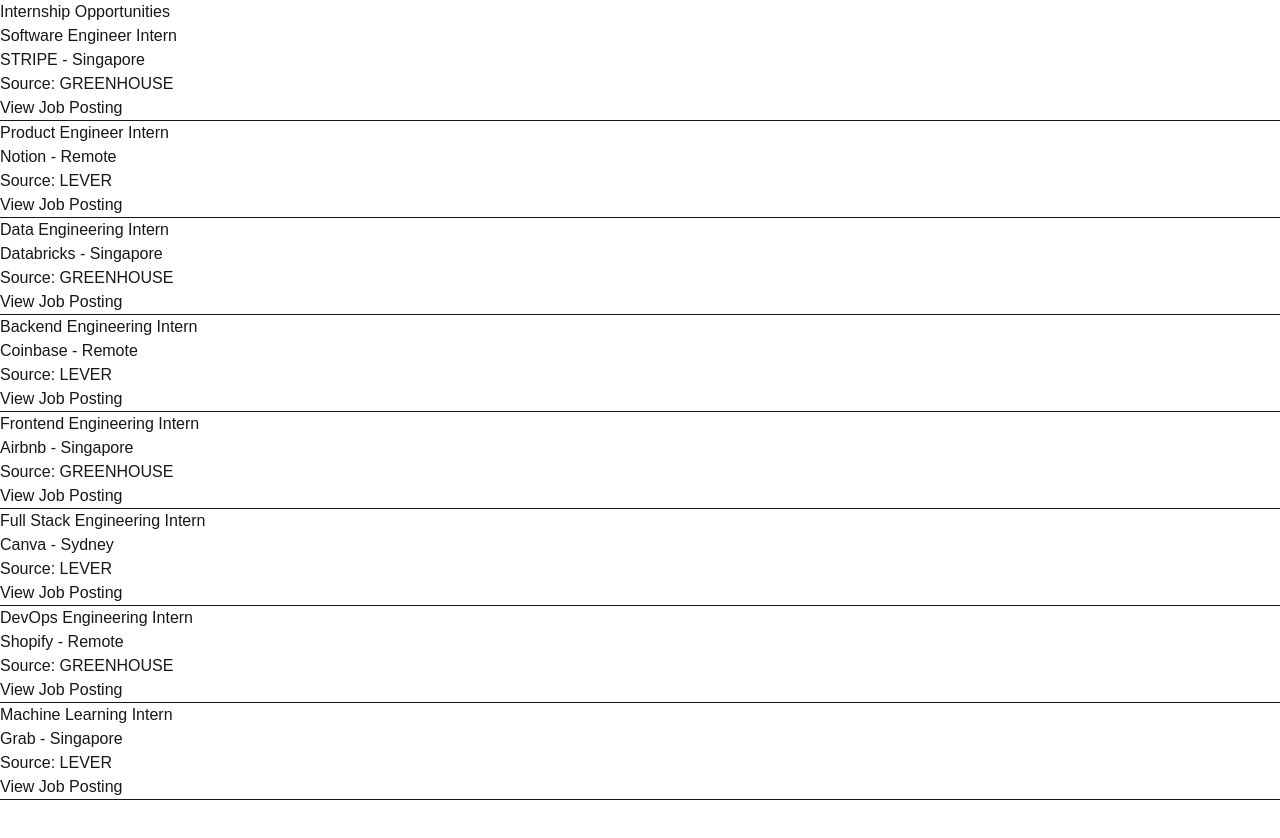
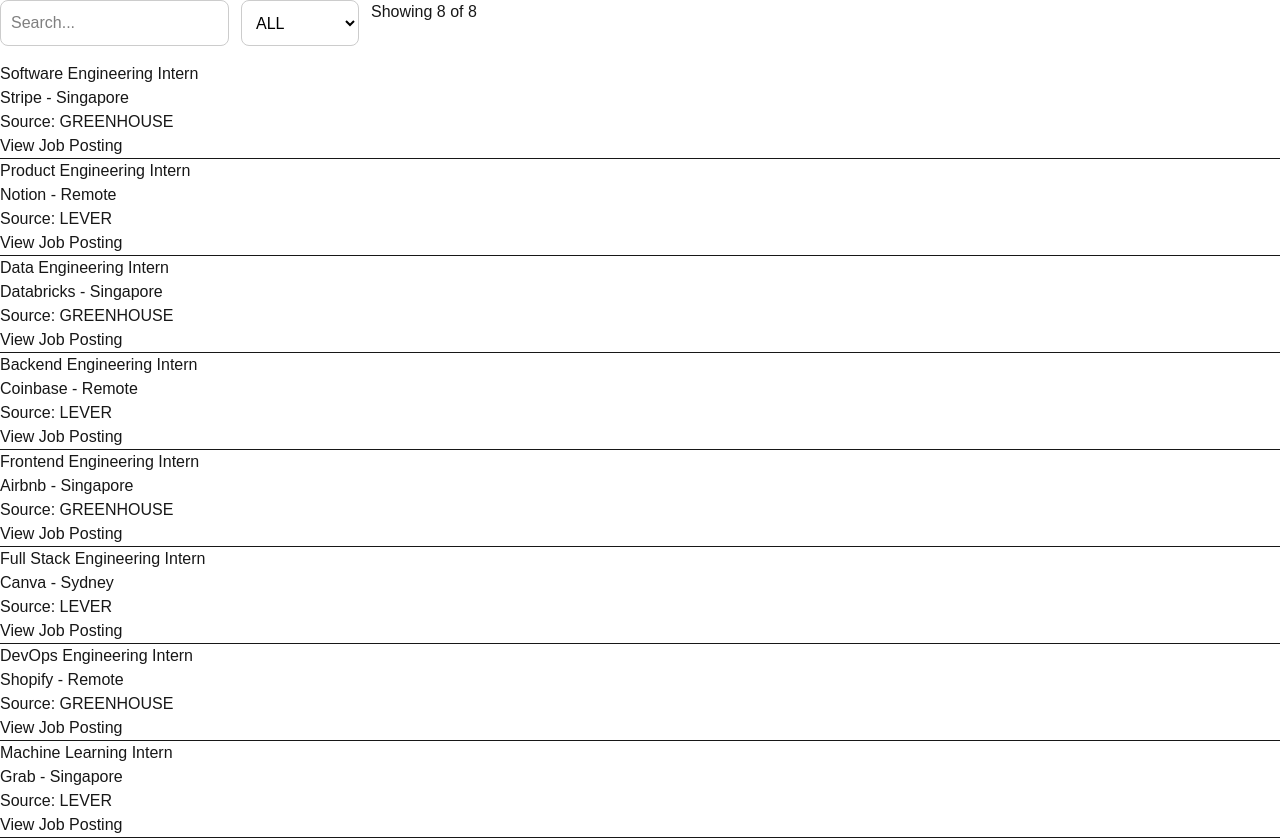
Before and after one commit to Swayam4717/internship-aggregator, a Next.js app in the folder internship-aggregator/: page /internship in a window 1280 px wide. Before the commit the page ends 800 px from the top, so only its background shows below. Built offline with nearby package versions, Linux system fonts and the light colour scheme.

Commit message:
FIltering and Searching functions

```diff
--- a/internship-aggregator/app/internship/page.tsx
+++ b/internship-aggregator/app/internship/page.tsx
@@ -1,29 +1,33 @@
-import type {JobPost} from "@/types/jobs";
+"use client";
+
+import { useMemo, useState } from "react";
+import type { JobPost } from "@/types/job";
+import { filterJobs } from "@/services/JobFilter";
+
 const MOCK_JOBS: JobPost[] = [
   {
     id: "1",
     source: "GREENHOUSE",
-        company: "STRIPE",
-        title: "Software Engineer Intern",
+    company: "Stripe",
+    title: "Software Engineering Intern",
     location: "Singapore",
     remoteType: "ONSITE",
-        postURL: "https://www.stripe.com/careers/software-engineer-intern",
-        ingestedAt: "2024-06-01T12:00:00Z",
-        postedAt: "2024-05-30T12:00:00Z",
-        hashKey: "stripe-software-engineer-intern-1"
-
+    postUrl: "https://boards.greenhouse.io/stripe/jobs/1",
+    ingestedAt: "2026-02-14T09:00:00.000Z",
+    postedAt: "2026-02-10T00:00:00.000Z",
+    hashKey: "stripe-software-engineering-intern-singapore"
   },
   {
     id: "2",
     source: "LEVER",
     company: "Notion",
-        title: "Product Engineer Intern",
+    title: "Product Engineering Intern",
     location: "Remote",
     remoteType: "REMOTE",
-        postURL: "https://www.notion.com/careers/product-engineer-intern",
-        ingestedAt: "2024-06-02T12:00:00Z",
-        postedAt: "2024-06-01T12:00:00Z",
-        hashKey: "notion-product-engineer-intern-2"
+    postUrl: "https://jobs.lever.co/notion/2",
+    ingestedAt: "2026-02-14T09:05:00.000Z",
+    postedAt: "2026-02-12T00:00:00.000Z",
+    hashKey: "notion-product-engineering-intern-remote"
   },
   {
     id: "3",
@@ -98,23 +102,78 @@
     hashKey: "grab-machine-learning-intern-singapore"
   }
 ];
+
+
 export default function InternshipPage() {
-    return(
+
+  const [keyword, setKeyword] = useState("");
+  const [company, setCompany] = useState("ALL");
+
+  const companies = useMemo(() => {
+    const unique = Array.from(
+      new Set(MOCK_JOBS.map((j) => j.company))
+    ).sort((a, b) => a.localeCompare(b));
+
+    return ["ALL", ...unique];
+  }, []);
+
+  const filteredJobs = useMemo(() => {
+    return filterJobs(MOCK_JOBS, keyword, company);
+  }, [keyword, company]);
+
+  return (
     <div>
-            <h1>Internship Opportunities</h1>
-            {MOCK_JOBS.map((job) => (
-                <div key = {job.id}>
+      {/* Filters FIRST */}
+      <div style={{ display: "flex", gap: 12, marginBottom: 16 }}>
+        <input
+          value={keyword}
+          onChange={(e) => setKeyword(e.target.value)}
+          placeholder="Search..."
+          style={{
+            padding: 10,
+            border: "1px solid #ccc",
+            borderRadius: 8,
+            color: "black",
+            backgroundColor: "white"
+
+          }}
+        />
+
+        <select
+          value={company}
+          onChange={(e) => setCompany(e.target.value)}
+          style={{
+            padding: 10,
+            border: "1px solid #ccc",
+            borderRadius: 8,
+            color: "black",
+            backgroundColor: "white"
+            }}
+        >
+          {companies.map((c) => (
+            <option key={c} value={c}>
+              {c}
+            </option>
+          ))}
+        </select>
+
+        <div>
+          Showing {filteredJobs.length} of {MOCK_JOBS.length}
+        </div>
+      </div>
+
+      {/* Results */}
+      {filteredJobs.map((job) => (
+        <div key={job.id}>
           <h2>{job.title}</h2>
           <p>{job.company} - {job.location}</p>
           <p>Source: {job.source}</p>
-                    <a href = {job.postURL} target= "_blank">
+          <a href={job.postUrl} target="_blank" rel="noreferrer">
             View Job Posting
           </a>
           <hr />
         </div>
-
-            )
-        )}
+      ))}
     </div>
   );
 }
--- /dev/null
+++ b/internship-aggregator/services/JobFilter.ts
@@ -0,0 +1,23 @@
+import type { JobPost } from "@/types/job";
+
+export function filterJobs(jobs: JobPost[], keyword: string, company: string): JobPost[] {
+    const kw = keyword.trim().toLowerCase();
+
+  return jobs.filter((job) => {
+    const matchesCompany =
+      company === "ALL" || job.company === company;
+
+    const haystack = `
+      ${job.title}
+      ${job.company}
+      ${job.location}
+      ${job.remoteType}
+      ${job.source}
+    `.toLowerCase();
+
+    const matchesKeyword =
+      kw === "" || haystack.includes(kw);
+
+    return matchesCompany && matchesKeyword;
+  });
+}
```
Lines whose indentation alone changed are shown as unchanged.
